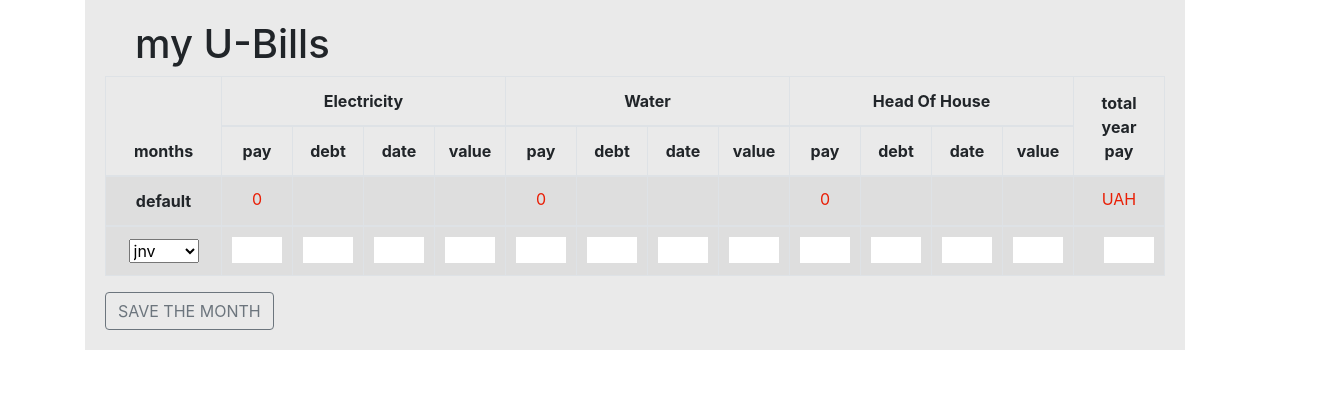
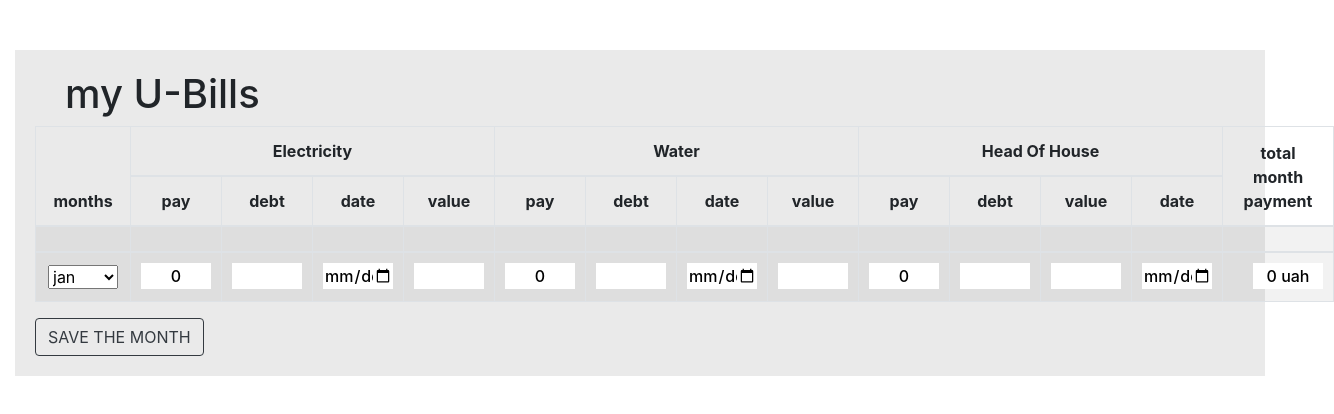
Before and after one commit to sovsianykov/u-bills, a React (Create React App) app: page / in a window 1280 px wide. Shown: the top 414 px of the page, 1334 px wide, since content can reach past the window. Built offline with nearby package versions, Linux system fonts and the light colour scheme.

Commit message:
new year night

```diff
--- a/src/App.js
+++ b/src/App.js
@@ -5,7 +5,7 @@ import Layout from "./Components/Layout/layout";
 class App extends Component {
   render() {
     return (
-      <Container >
+      <Container fluid={true} >
         <Layout>
           <h1>my U-Bills</h1>
           <Year />
--- a/src/Components/InputTempate/Inputemplate.js
+++ b/src/Components/InputTempate/Inputemplate.js
@@ -7,7 +7,7 @@ function InputTemplate() {
       <tr>
         <th className="monthName">
           <select name="select">
-          <option value="jnv">jnv</option>
+          <option value="jan">jan</option>
           <option value="feb" >feb</option>
           <option value="march">march</option>
           <option value="apr">apr</option>
@@ -23,7 +23,47 @@ function InputTemplate() {
         </th>
         <td>
           <span>
+            <input defaultValue='0' type="text" />
+          </span>
+        </td>
+        <td>
+          <span>
             <input type="text" />
+          </span>
+        </td>
+        <td>
+          <span>
+            <input type="date" />
+          </span>
+        </td>
+        <td>
+          <span>
+            <input type="text" />
+          </span>
+        </td>
+        <td>
+          <span>
+            <input defaultValue='0' type="text" />
+          </span>
+        </td>
+        <td>
+          <span>
+            <input type="text" />
+          </span>
+        </td>
+        <td>
+          <span>
+            <input type="date" />
+          </span>
+        </td>
+        <td>
+          <span>
+            <input type="text"  />
+          </span>
+        </td>
+        <td>
+          <span>
+            <input defaultValue='0' type="text" />
           </span>
         </td>
         <td>
@@ -38,51 +78,11 @@ function InputTemplate() {
         </td>
         <td>
           <span>
-            <input type="text" />
-          </span>
-        </td>
-        <td>
-          <span>
-            <input type="text" />
-          </span>
-        </td>
-        <td>
-          <span>
-            <input type="text" />
-          </span>
-        </td>
-        <td>
-          <span>
-            <input type="text" />
-          </span>
-        </td>
-        <td>
-          <span>
-            <input type="text"  />
-          </span>
-        </td>
-        <td>
-          <span>
-            <input type="text" />
-          </span>
-        </td>
-        <td>
-          <span>
-            <input type="text" />
-          </span>
-        </td>
-        <td>
-          <span>
-            <input type="text" />
-          </span>
-        </td>
-        <td>
-          <span>
-            <input type="text" />
+            <input type="date" />
           </span>
         </td>
         <td className="total" >
-          <input type="text" />
+          <input defaultValue='0 uah' type="text" />
         </td>
       </tr>
 
--- a/src/Components/Layout/Layout.css
+++ b/src/Components/Layout/Layout.css
@@ -1,5 +1,6 @@
 .Content {
-    width: 1100px;
+    margin: 50px auto;
+    width:  100%;
     background: #eaeaea;
     padding: 20px;
 
--- a/src/Components/Month/Month.js
+++ b/src/Components/Month/Month.js
@@ -17,7 +17,7 @@ const Month = ({ current }) => (
       <td className="cell">{current.adminDebt}</td>
       <td className="cell">{current.hotWatterValue}</td>
       <td className="cell">{current.adminDate}</td>
-      <td className="cell pay">{current.total} UAH</td>
+      <td className="cell pay">{current.total} </td>
     </tr>
 
   </Aoux>
--- a/src/Components/MonthItems/ArrayOfAllMonthes/ArrayOfAllMonths.js
+++ b/src/Components/MonthItems/ArrayOfAllMonthes/ArrayOfAllMonths.js
@@ -1,7 +1,7 @@
 import React from "react";
 
 import Aoux from "../../../Houk/Aoux";
-const ArrayOfAllMonths = (props) => (
+const ArrayOfAllMonths = ( props) => (
   <Aoux>
     <tr>
       <td>{props.name}</td>
--- a/src/Components/MonthItems/MonthItems.js
+++ b/src/Components/MonthItems/MonthItems.js
@@ -21,7 +21,7 @@ const MonthItems = ({ months }) => (
           adminDebt={month.adminDebt}
           hotwatterValue={month.hotWatterValue}
           adminDate={month.adminDate}
-          totalPay={month.total}
+          total={month.total}
         />
       );
     })}
--- a/src/Components/Year/Year.js
+++ b/src/Components/Year/Year.js
@@ -32,30 +32,33 @@ class Year extends Component {
     current: {
       id: Date.now(),
       completed: "false",
-      name: "default",
-      elPay: "0",
+      name: "",
+      elPay: "",
       elDebt: " ",
       elValue: " ",
       elDate: "",
-      watterPay: "0",
+      watterPay: "",
       watterDebt: " ",
       watterValue: " ",
       watterDate: " ",
-      adminPay: "0",
+      adminPay: "",
       adminDebt: " ",
       hotWatterValue: " ",
       adminDate: "",
       total: " ",
     },
   };
-  total = 0;
+  control = '0'
   saveHandler = () => {
+
     let inputs = document.querySelectorAll("input, select  ");
     let cell = document.querySelectorAll("tr.currentM td, tr.currentM th");
     for (let j = 0; j < 13; j++) {
-      inputs[j].style.color = "brown";
+      // inputs[j].style.color = "brown";
       cell[j].textContent = inputs[j].value;
     }
+    if (this.control === cell[0].textContent ) {return}
+    this.total = 0;
     this.total +=
       parseInt(cell[1].textContent) +
       parseInt(cell[5].textContent) +
@@ -81,7 +84,7 @@ class Year extends Component {
         total: this.total,
       },
     });
-
+    this.control = cell[0].textContent
     this.state.months.push(this.state.current);
   };
 
@@ -102,7 +105,7 @@ class Year extends Component {
               <th colSpan="4">Electricity</th>
               <th colSpan="4">Water</th>
               <th colSpan="4">Head Of House</th>
-              <th rowSpan="2">total year pay</th>
+              <th rowSpan="2">total month payment</th>
             </tr>
 
             <tr>
@@ -116,20 +119,13 @@ class Year extends Component {
               <th>value</th>
               <th colSpan="1">pay</th>
               <th colSpan="1">debt</th>
+              <th>value</th>
               <th>date</th>
-              <th>value</th>
             </tr>
           </thead>
 
           <tbody className="mainbody">
             <MonthItems months={this.state.months} />
-            {/*{this.state.months.map((month, i) => {*/}
-            {/*    return <MonthItems  key={i}*/}
-            {/*                       months = {this.state.months}*/}
-            {/*                       name = {month.name}*/}
-
-            {/*                                      />*/}
-            {/*})}*/}
           </tbody>
           <tbody>
             <Month current={this.state.current} />
@@ -138,13 +134,10 @@ class Year extends Component {
             <InputTemplate
               months={this.state.months}
               current={this.state.current}
-              // changed0={this.inpChangeHandler.bind(this)}
-              //
-              // changed1={this.inpChangeHandler.bind(this)}
             />
           </tbody>
         </Table>
-        <Button id="save" variant="outline-secondary" onClick={this.saveHandler.bind(this)}>
+        <Button id="save" variant="outline-dark" onClick={this.saveHandler.bind(this)}>
           SAVE THE MONTH
         </Button>
 
--- a/src/index.css
+++ b/src/index.css
@@ -12,7 +12,7 @@ code {
     monospace;
 }
 .Container {
-  width: 1100px;
+ width: 100%;
   margin: 20px auto;
 }
 .Table {
@@ -20,18 +20,17 @@ code {
 }
 
 td {
-  width: 50px;
+  width: 70px;
   padding: 10px !important;
 }
-td.total {
-  text-align: right;
-}
+
 td.total input {
   margin-left: 20px;
 }
 
-input {
-  width: 50px;
+input  {
+  width: 70px;
+  font-weight: 500;
 }
 .pay {
   color: #e91e05;
```
Also changed, not shown: 1 other file (tests, documents, lock files or other folders).
